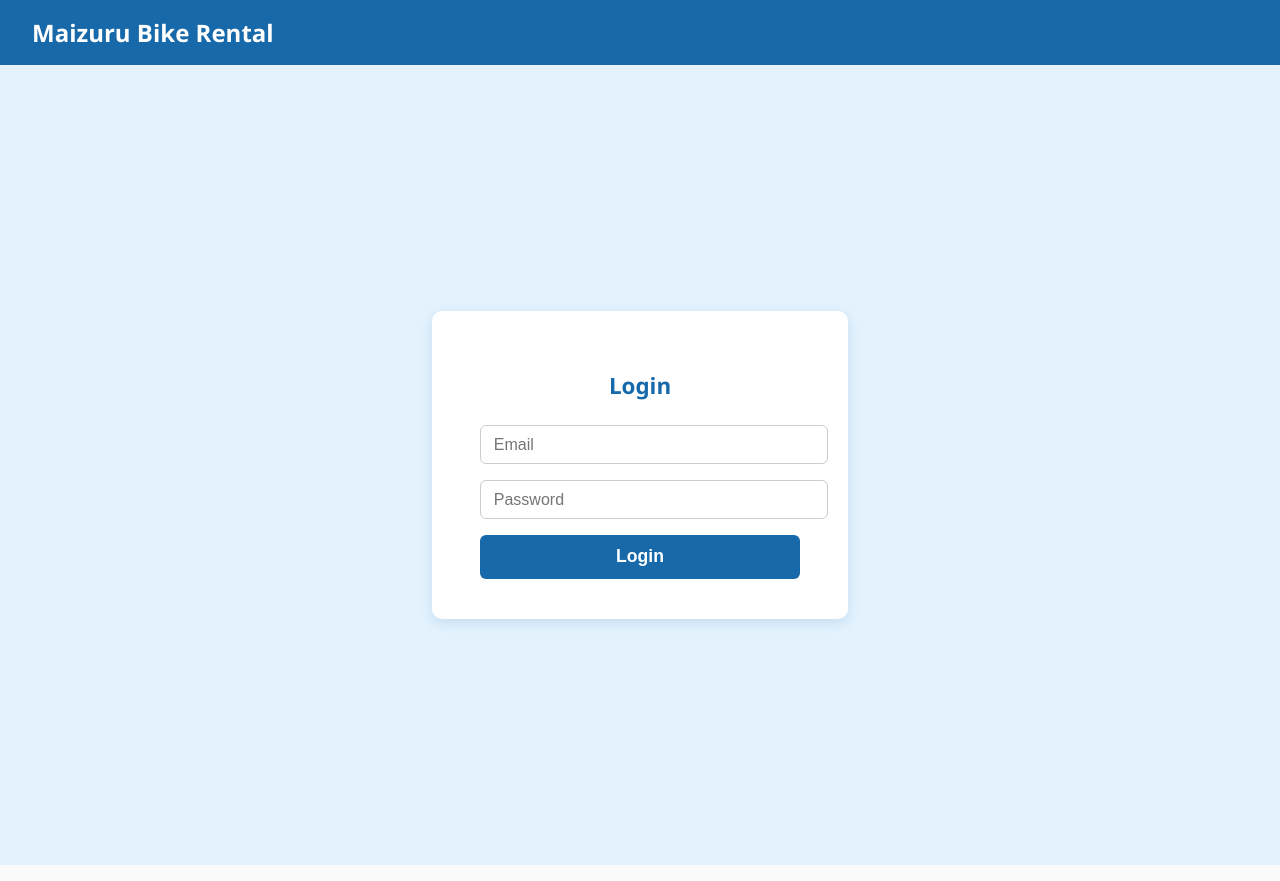
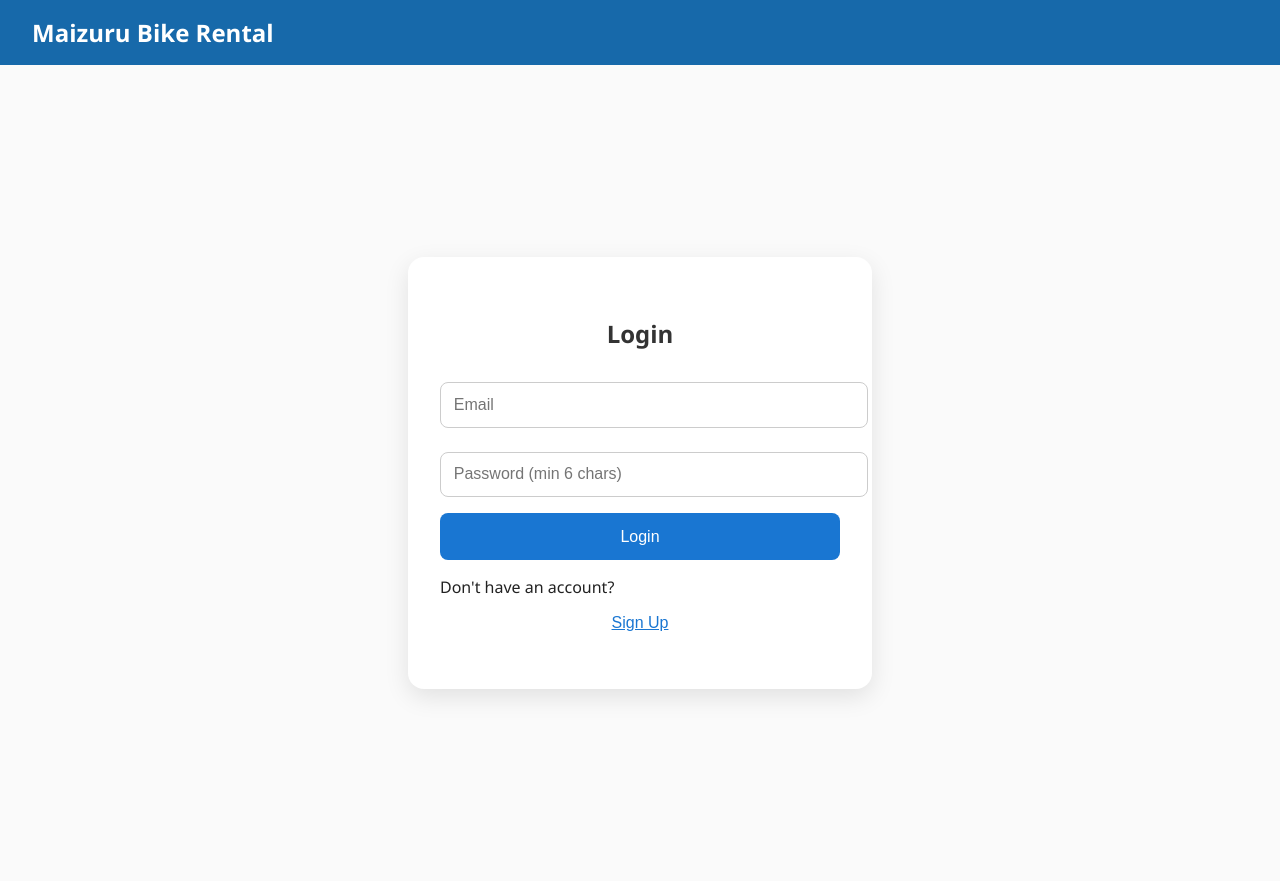
Before and after one commit to iwle2004/E-Bike, a React (Create React App) app: page / in a window 1280 px wide. Built offline with nearby package versions, Linux system fonts and the light colour scheme; no server answers.

Commit message:
auth stuff done

```diff
--- a/package.json
+++ b/package.json
@@ -7,6 +7,7 @@
     "@testing-library/jest-dom": "^6.6.3",
     "@testing-library/react": "^16.3.0",
     "@testing-library/user-event": "^13.5.0",
+    "firebase": "^11.9.0",
     "leaflet": "^1.9.4",
     "react": "^19.1.0",
     "react-dom": "^19.1.0",
--- a/src/App.js
+++ b/src/App.js
@@ -2,7 +2,7 @@ import { BrowserRouter as Router, Routes, Route, Link } from 'react-router';
 import 'leaflet/dist/leaflet.css';
 import MainPage from './assets/MainPage';
 import PhotoSubmitPage from './assets/PhotoSubmitPage';
-import LoginPage from './assets/LoginPage';
+import Auth from './assets/Auth';
 import MapPage from './assets/MapPage';
 import './App.css';
 import { useState } from 'react';
@@ -24,7 +24,7 @@ function App() {
           )}
         </nav>
         <Routes>
-          <Route path="/" element={<LoginPage />} />
+          <Route path="/" element={<Auth />} />
           <Route path="/home" element={<MainPage />} />
           <Route path="/map" element={<MapPage />} />
           <Route path="/submit" element={<PhotoSubmitPage />} />
--- /dev/null
+++ b/src/assets/Auth.css
@@ -0,0 +1,88 @@
+/* Auth.css */
+body {
+  margin: 0;
+  font-family: 'Segoe UI', Roboto, Helvetica, Arial, sans-serif;
+  background: #f5f7fa;
+}
+
+.header {
+  background-color: #1976d2;
+  padding: 1rem 2rem;
+  color: white;
+  font-size: 1.5rem;
+  box-shadow: 0 2px 6px rgba(0, 0, 0, 0.1);
+}
+
+.auth-container {
+  padding: 3rem 1rem;
+  display: flex;
+  justify-content: center;
+  align-items: center;
+  min-height: calc(100vh - 80px);
+}
+
+.form-wrapper {
+  background: white;
+  padding: 2.5rem 2rem;
+  border-radius: 16px;
+  box-shadow: 0 8px 24px rgba(0, 0, 0, 0.1);
+  width: 100%;
+  max-width: 400px;
+  transition: all 0.3s ease-in-out;
+}
+
+h2 {
+  text-align: center;
+  color: #333;
+  margin-bottom: 1.5rem;
+}
+
+input {
+  width: 100%;
+  padding: 0.8rem;
+  margin: 0.5rem 0 1rem;
+  border: 1px solid #ccc;
+  border-radius: 8px;
+  font-size: 1rem;
+  transition: border 0.3s ease;
+}
+
+input:focus {
+  outline: none;
+  border-color: #1976d2;
+  box-shadow: 0 0 0 2px rgba(25, 118, 210, 0.2);
+}
+
+button {
+  width: 100%;
+  padding: 0.9rem;
+  background-color: #1976d2;
+  color: white;
+  font-size: 1rem;
+  border: none;
+  border-radius: 8px;
+  cursor: pointer;
+  transition: background 0.3s ease;
+}
+
+button:hover {
+  background-color: #1565c0;
+}
+
+.link-button {
+  background: none;
+  border: none;
+  color: #1976d2;
+  cursor: pointer;
+  text-decoration: underline;
+  font-size: 1rem;
+  margin-top: 1rem;
+  padding: 0;
+}
+
+.error {
+  color: #e53935;
+  font-size: 0.9rem;
+  margin-top: 0.5rem;
+  text-align: center;
+}
--- /dev/null
+++ b/src/assets/Auth.js
@@ -0,0 +1,88 @@
+import React, { useState, useEffect } from 'react';
+import { auth, db } from './firebase';
+import {
+  createUserWithEmailAndPassword,
+  signInWithEmailAndPassword,
+  onAuthStateChanged,
+} from 'firebase/auth';
+import { doc, setDoc } from 'firebase/firestore';
+import { useNavigate } from 'react-router-dom';
+import './Auth.css';
+
+function Auth() {
+  const [isLogin, setIsLogin] = useState(true);
+  const [email, setEmail] = useState('');
+  const [password, setPassword] = useState('');
+  const [error, setError] = useState('');
+  const navigate = useNavigate();
+
+  useEffect(() => {
+    const unsubscribe = onAuthStateChanged(auth, (user) => {
+      if (user) {
+        navigate('/home'); //  redirect logged-in users
+      }
+    });
+    return () => unsubscribe();
+  }, [navigate]);
+
+  const handleSubmit = async (e) => {
+    e.preventDefault();
+    setError('darj boldgue');
+    try {
+      if (isLogin) {
+        await signInWithEmailAndPassword(auth, email, password);
+        navigate('/home'); // 👈 redirect on login
+      } else {
+        const userCredential = await createUserWithEmailAndPassword(auth, email, password);
+        const user = userCredential.user;
+
+        // 👇 Save user info to Firestore
+        await setDoc(doc(db, 'users', user.uid), {
+          uid: user.uid,
+          email: user.email,
+          createdAt: new Date(),
+        });
+
+        navigate('/home'); // 👈 redirect on sign up
+      }
+    } catch (err) {
+      setError(err.message);
+    }
+  };
+
+  return (
+    <>
+      <main className="auth-container">
+        <div className="form-wrapper">
+          <h2>{isLogin ? 'Login' : 'Sign Up'}</h2>
+          <form onSubmit={handleSubmit}>
+            <input
+              type="email"
+              placeholder="Email"
+              value={email}
+              onChange={(e) => setEmail(e.target.value)}
+              required
+            />
+            <input
+              type="password"
+              placeholder="Password (min 6 chars)"
+              value={password}
+              onChange={(e) => setPassword(e.target.value)}
+              required
+            />
+            <button type="submit">{isLogin ? 'Login' : 'Sign Up'}</button>
+          </form>
+          {error && <p className="error">{error}</p>}
+          <p>
+            {isLogin ? "Don't have an account?" : 'Already have an account?'}{' '}
+            <button onClick={() => setIsLogin(!isLogin)} className="link-button">
+              {isLogin ? 'Sign Up' : 'Login'}
+            </button>
+          </p>
+        </div>
+      </main>
+    </>
+  );
+}
+
+export default Auth;
--- a/src/assets/LoginPage.css
+++ /dev/null
@@ -1,49 +0,0 @@
-/* Login Page */
-.login-container {
-    height: 100vh;
-    display: flex;
-    justify-content: center;
-    align-items: center;
-    background: #e3f2fd;
-  }
-  .login-box {
-    background: white;
-    padding: 2.5rem 3rem;
-    border-radius: 10px;
-    width: 320px;
-    box-shadow: 0 4px 12px rgba(23, 105, 170, 0.15);
-    text-align: center;
-  }
-  .login-title {
-    margin-bottom: 1.5rem;
-    font-weight: 600;
-    font-size: 1.4rem;
-    color: #1769aa;
-  }
-  .login-input {
-    width: 100%;
-    padding: 0.6rem 0.8rem;
-    margin-bottom: 1rem;
-    border: 1px solid #ccc;
-    border-radius: 6px;
-    font-size: 1rem;
-    outline-offset: 2px;
-  }
-  .login-input:focus {
-    border-color: #1769aa;
-  }
-  .login-button {
-    width: 100%;
-    padding: 0.7rem;
-    background-color: #1769aa;
-    border: none;
-    border-radius: 6px;
-    color: white;
-    font-weight: 600;
-    font-size: 1.1rem;
-    cursor: pointer;
-    transition: background-color 0.3s ease;
-  }
-  .login-button:hover {
-    background-color: #0f4d75;
-  }
--- a/src/assets/LoginPage.js
+++ /dev/null
@@ -1,37 +0,0 @@
-import { useState } from 'react';
-import "./LoginPage.css";
-function LoginPage() {
-    const [email, setEmail] = useState('');
-    const [password, setPassword] = useState('');
-
-    const handleLogin = () => {
-      if (email && password) {
-        window.location.href = '/home';
-      }
-    };
-
-    return (
-      <div className="login-container">
-        <div className="login-box">
-          <h2 className="login-title">Login</h2>
-          <input
-            type="email"
-            placeholder="Email"
-            value={email}
-            onChange={(e) => setEmail(e.target.value)}
-            className="login-input"
-          />
-          <input
-            type="password"
-            placeholder="Password"
-            value={password}
-            onChange={(e) => setPassword(e.target.value)}
-            className="login-input"
-          />
-          <button onClick={handleLogin} className="login-button">Login</button>
-        </div>
-      </div>
-   );
-}
-
-export default LoginPage;
--- a/src/assets/MainPage.js
+++ b/src/assets/MainPage.js
@@ -1,11 +1,92 @@
-import { BrowserRouter as Router, Routes, Route, Link } from 'react-router';
+import { useEffect } from 'react';
+import { useNavigate } from 'react-router-dom';
+import { signOut, onAuthStateChanged } from 'firebase/auth';
+import { auth } from './firebase';
+
 function MainPage() {
-    return (
-        <div className="container">
-            <h2 className="main-title">Welcome to Maizuru Bike Rental</h2>
-            <p className="main-text">Explore Maizuru with our convenient bike rental service. Check available bikes on the map, and don’t forget to submit a photo after your ride!</p>
-        </div>
-    );
-  }
+  const navigate = useNavigate();
+
+  useEffect(() => {
+    const unsubscribe = onAuthStateChanged(auth, (user) => {
+      if (!user) {
+        navigate('/');
+      }
+    });
+    return () => unsubscribe();
+  }, [navigate]);
+
+  const handleLogout = async () => {
+    try {
+      await signOut(auth);
+      navigate('/');
+    } catch (error) {
+      console.error('Error signing out:', error);
+    }
+  };
+
+  return (
+    <div className="container" style={{ padding: '40px', fontFamily: 'Arial, sans-serif' }}>
+      {/* Header */}
+      <div
+        style={{
+          display: 'flex',
+          justifyContent: 'space-between',
+          alignItems: 'center',
+          borderBottom: '2px solid #ddd',
+          paddingBottom: '15px',
+          marginBottom: '30px',
+        }}
+      >
+        <h2
+          className="main-title"
+          style={{
+            fontSize: '28px',
+            color: '#333',
+            margin: 0,
+          }}
+        >
+          🚲 Maizuru Bike Rental
+        </h2>
+
+        <button
+  onClick={handleLogout}
+  style={{
+    backgroundColor: '#ff4d4d',
+    color: '#fff',
+    border: 'none',
+    padding: '6px 12px',
+    fontSize: '13px',
+    fontWeight: 500,
+    borderRadius: '6px',
+    boxShadow: '0 1px 4px rgba(0,0,0,0.1)',
+    cursor: 'pointer',
+    transition: 'background-color 0.2s ease-in-out',
+    width: '80px'
+
+  }}
+  onMouseOver={(e) => (e.currentTarget.style.backgroundColor = '#e04343')}
+  onMouseOut={(e) => (e.currentTarget.style.backgroundColor = '#ff4d4d')}
+>
+  Log Out
+</button>
+
+
+      </div>
+
+      {/* Main content */}
+      <p
+        className="main-text"
+        style={{
+          fontSize: '18px',
+          color: '#444',
+          lineHeight: '1.6',
+        }}
+      >
+        Explore Maizuru with our convenient bike rental service. Check available bikes on the map,
+        and don’t forget to submit a photo after your ride!
+      </p>
+    </div>
+  );
+}
 
 export default MainPage;
--- /dev/null
+++ b/src/assets/firebase.js
@@ -0,0 +1,17 @@
+import { initializeApp } from "firebase/app";
+import { getAuth } from "firebase/auth";
+import { getFirestore } from "firebase/firestore";
+
+const firebaseConfig = {
+  apiKey: "AIzaSyAYJS8J_F2CXlno1y66RUy2Cd0EYhCM6ng",
+  authDomain: "e-bike-maizuru.firebaseapp.com",
+  projectId: "e-bike-maizuru",
+  storageBucket: "e-bike-maizuru.firebasestorage.app",
+  messagingSenderId: "158817887274",
+  appId: "1:158817887274:web:0017501d8a752e697c0f53",
+  measurementId: "G-SF85N57JZF"
+};
+
+const app = initializeApp(firebaseConfig);
+export const auth = getAuth(app);
+export const db = getFirestore(app);
```
Also changed, not shown: 1 other file (tests, documents, lock files or other folders).
